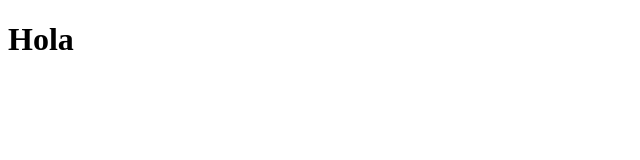
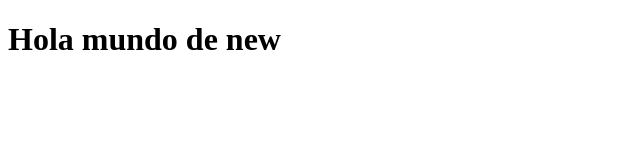
Before and after one commit to lycan-life/prueva, a plain HTML site: page index.html in a window 1280 px wide. Shown: the whole page, without its empty margins (0-640 px from the left). Drawn offline with Linux system fonts and the light colour scheme.

Commit message:
new cambio

```diff
--- a/index.html
+++ b/index.html
@@ -7,6 +7,6 @@
     <title>Gitt</title>
 </head>
 <body>
-    <h1>Hola</h1>
+    <h1>Hola mundo de new</h1>
 </body>
 </html>
```
